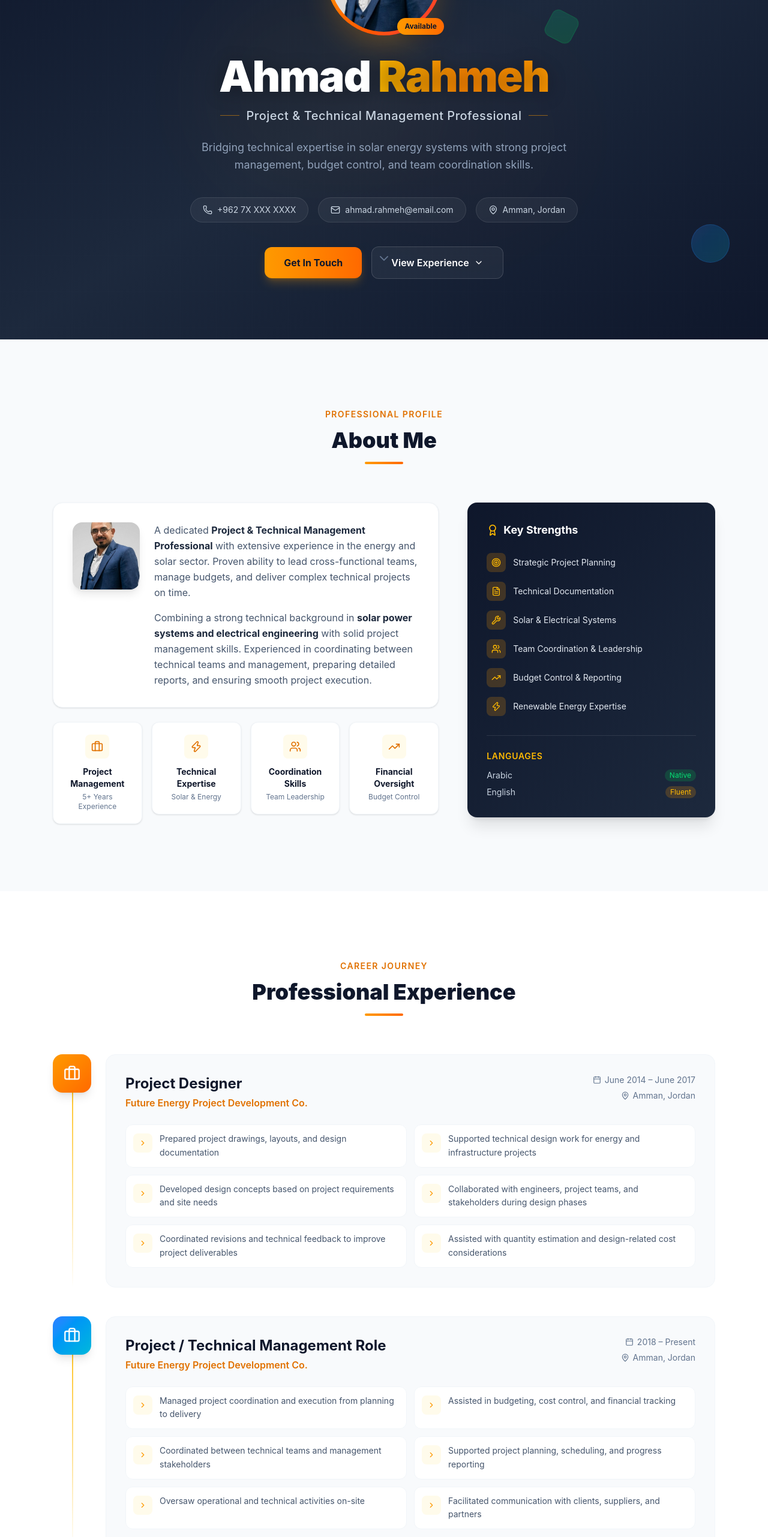
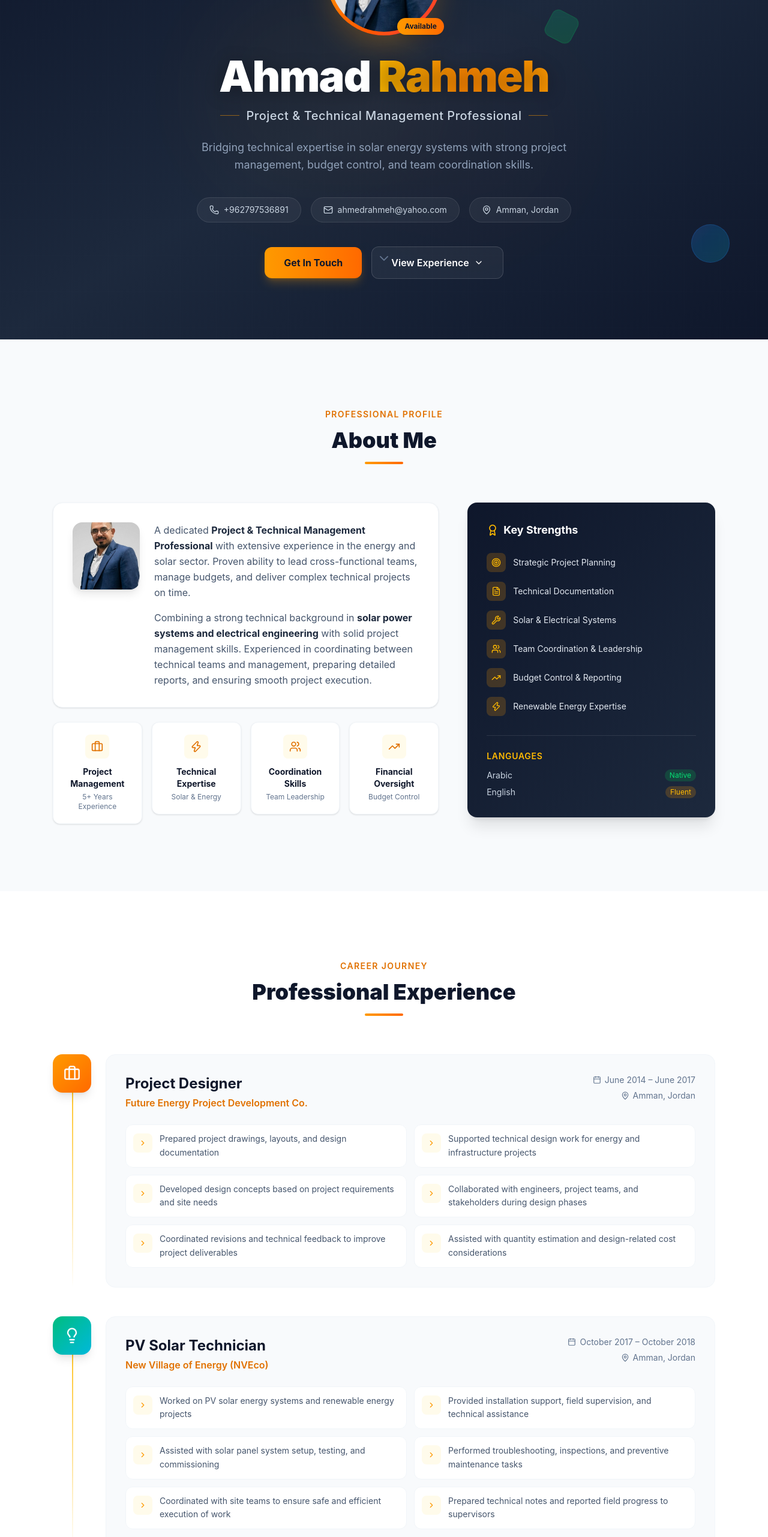
Before and after one commit to ahmadrahmehf-svg/Ahmad-Portfolio, a React (Vite) app: page / in a window 1280 px wide. Shown: the part 234-2797 px from the top of the page at 60% size. Built offline with nearby package versions, Linux system fonts and the light colour scheme.

Commit message:
Update experience and contact details

```diff
--- a/src/components/Contact.tsx
+++ b/src/components/Contact.tsx
@@ -74,14 +74,14 @@
                 {
                   icon: Phone,
                   label: 'Phone',
-                  value: '+962 7X XXX XXXX',
-                  href: 'tel:+962700000000',
+                  value: '+962797536891',
+                  href: 'tel:+962797536891',
                 },
                 {
                   icon: Mail,
                   label: 'Email',
-                  value: 'ahmad.rahmeh@email.com',
-                  href: 'mailto:ahmad.rahmeh@email.com',
+                  value: 'ahmedrahmeh@yahoo.com',
+                  href: 'mailto:ahmedrahmeh@yahoo.com',
                 },
                 {
                   icon: MapPin,
@@ -130,7 +130,7 @@
                     <svg width="18" height="18" viewBox="0 0 24 24" fill="currentColor"><path d="M20.447 20.452h-3.554v-5.569c0-1.328-.027-3.037-1.852-3.037-1.853 0-2.136 1.445-2.136 2.939v5.667H9.351V9h3.414v1.561h.046c.477-.9 1.637-1.85 3.37-1.85 3.601 0 4.267 2.37 4.267 5.455v6.286zM5.337 7.433a2.062 2.062 0 01-2.063-2.065 2.064 2.064 0 112.063 2.065zm1.782 13.019H3.555V9h3.564v11.452zM22.225 0H1.771C.792 0 0 .774 0 1.729v20.542C0 23.227.792 24 1.771 24h20.451C23.2 24 24 23.227 24 22.271V1.729C24 .774 23.2 0 22.222 0h.003z"/></svg>
                   </motion.a>
                   <motion.a
-                    href="mailto:ahmad.rahmeh@email.com"
+                    href="mailto:ahmedrahmeh@yahoo.com"
                     className="w-10 h-10 rounded-xl bg-white/5 border border-white/10 flex items-center justify-center text-slate-400 hover:text-amber-400 hover:border-amber-500/30 hover:bg-white/10 transition-all"
                     whileHover={{ scale: 1.1, rotateY: 15, translateZ: '10px' }}
                     style={{ transformStyle: 'preserve-3d' }}
--- a/src/components/Experience.tsx
+++ b/src/components/Experience.tsx
@@ -11,6 +11,7 @@
   Users,
   DollarSign,
   MessageSquare,
+  Lightbulb,
 } from 'lucide-react';
 import TiltCard from './TiltCard';
 
@@ -44,6 +45,22 @@
         { icon: Users, text: 'Collaborated with engineers, project teams, and stakeholders during design phases' },
         { icon: MessageSquare, text: 'Coordinated revisions and technical feedback to improve project deliverables' },
         { icon: DollarSign, text: 'Assisted with quantity estimation and design-related cost considerations' },
+      ],
+    },
+    {
+      title: 'PV Solar Technician',
+      company: 'New Village of Energy (NVEco)',
+      location: 'Amman, Jordan',
+      period: 'October 2017 – October 2018',
+      color: 'from-emerald-500 to-cyan-500',
+      icon: Lightbulb,
+      responsibilities: [
+        { icon: Lightbulb, text: 'Worked on PV solar energy systems and renewable energy projects' },
+        { icon: Settings, text: 'Provided installation support, field supervision, and technical assistance' },
+        { icon: FileText, text: 'Assisted with solar panel system setup, testing, and commissioning' },
+        { icon: ClipboardList, text: 'Performed troubleshooting, inspections, and preventive maintenance tasks' },
+        { icon: Users, text: 'Coordinated with site teams to ensure safe and efficient execution of work' },
+        { icon: MessageSquare, text: 'Prepared technical notes and reported field progress to supervisors' },
       ],
     },
     {
--- a/src/components/Hero.tsx
+++ b/src/components/Hero.tsx
@@ -192,8 +192,8 @@
           transition={{ duration: 0.6, delay: 0.9 }}
         >
           {[
-            { icon: Phone, text: '+962 7X XXX XXXX', href: 'tel:+962700000000' },
-            { icon: Mail, text: 'ahmad.rahmeh@email.com', href: 'mailto:ahmad.rahmeh@email.com' },
+            { icon: Phone, text: '+962797536891', href: 'tel:+962797536891' },
+            { icon: Mail, text: 'ahmedrahmeh@yahoo.com', href: 'mailto:ahmedrahmeh@yahoo.com' },
             { icon: MapPin, text: 'Amman, Jordan', href: '#' },
           ].map((item, i) => (
             <motion.a
```
